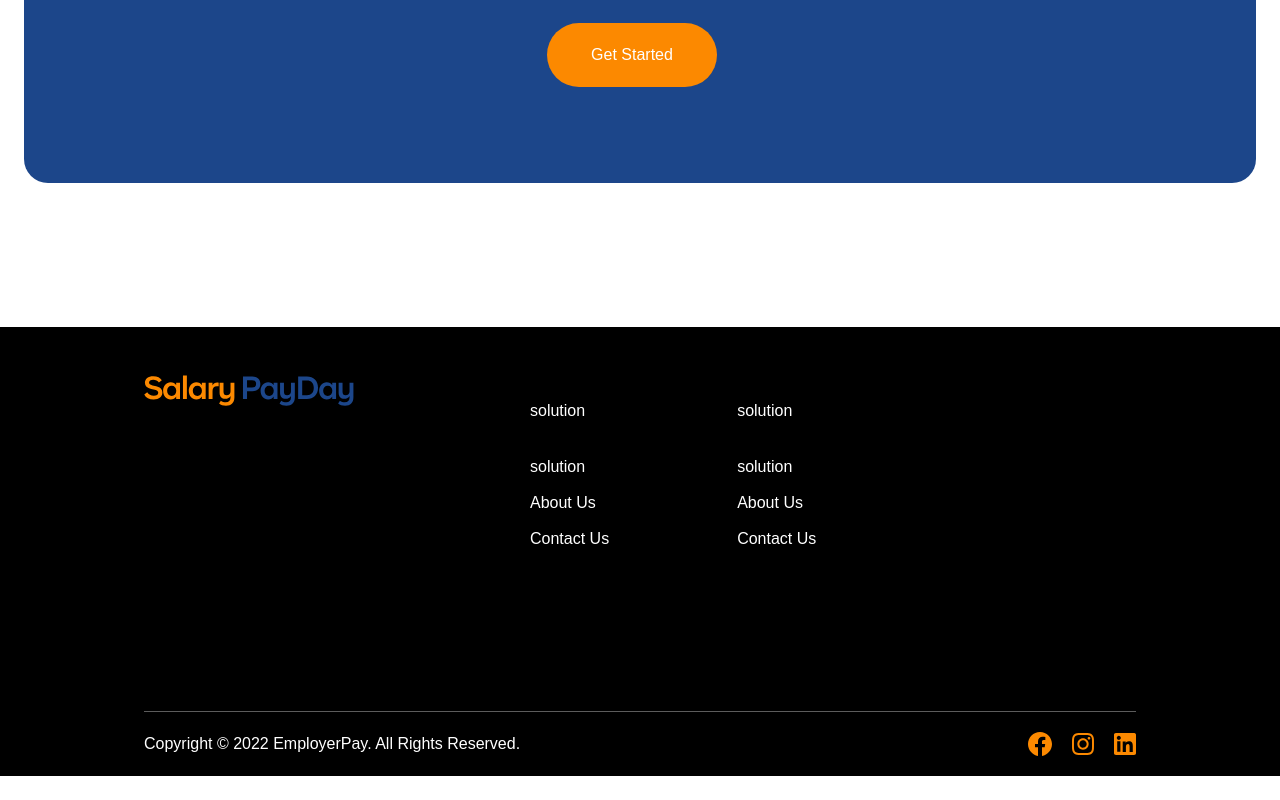
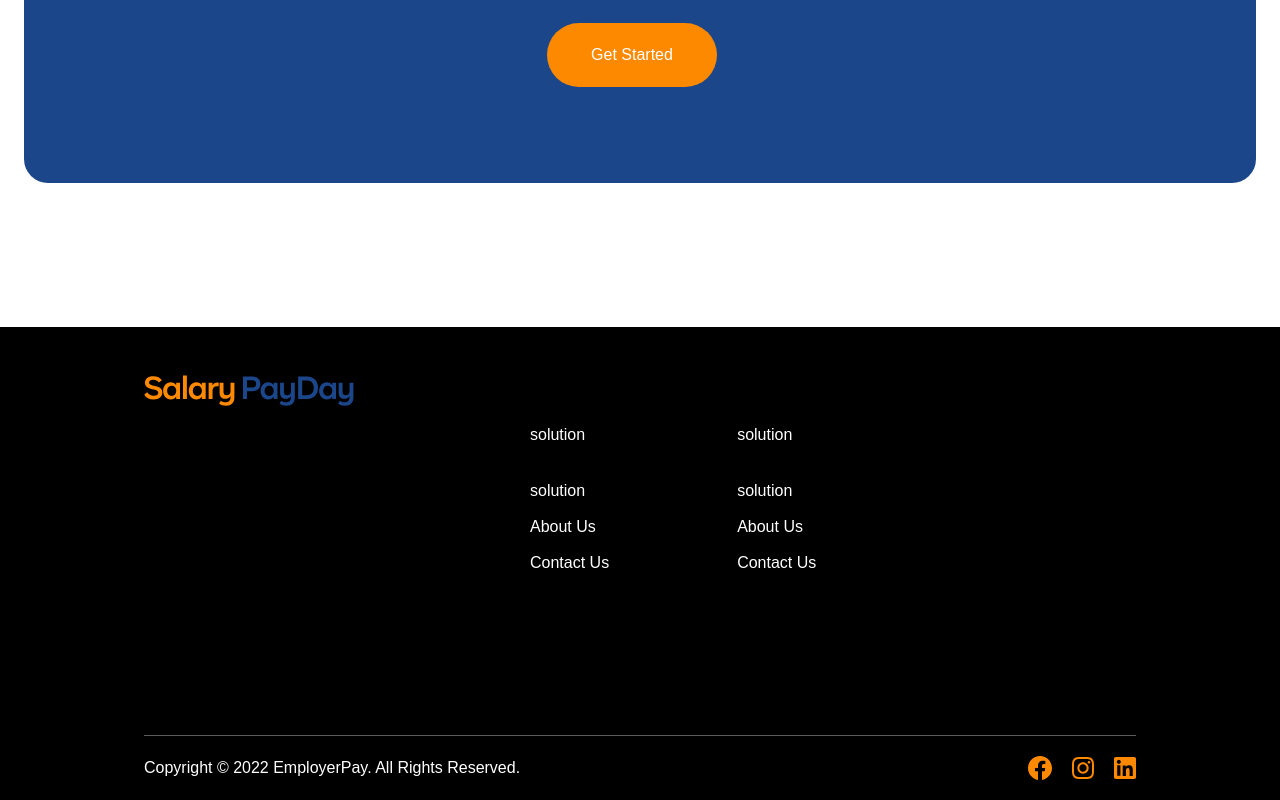
Before and after one commit to alademerin/salary-payday, a React (Vite) app: page / in a window 1280 px wide. Shown: the part 3852-4652 px from the top of the page. Before the commit the page ends 4628 px from the top, so only its background shows below. Built offline with nearby package versions, Linux system fonts and the light colour scheme; a web font is replaced by a local one.

Commit message:
Delete unused imports

```diff
--- a/src/pages/Homepage.jsx
+++ b/src/pages/Homepage.jsx
@@ -5,7 +5,6 @@ import DesktopSVG from "../assets/desktopSVG.svg";
 
 import Lock from "../assets/lock 1.png";
 import Easy from "../assets/easy 1.png";
-import InfinityLogo from "../assets/infinity 1.png";
 
 import Facebook from "../assets/facebook.svg";
 import Instagram from "../assets/instagram.svg";
@@ -17,10 +16,8 @@ import Step3 from "../assets/step3.svg";
 import Logo from "../assets/logo.svg";
 import Video from "../assets/video.svg";
 
-import Divider from "../assets/Divider.svg";
 
 import { Link } from "react-router-dom";
-// import Logo from "../assets/logo.svg";
 import Check from "../assets/check.png";
 const Homepage = () => {
   return (
@@ -183,7 +180,7 @@ const Homepage = () => {
           <div className="mr-44">
             <img src={Logo} />
           </div>
-          <div className="flex space-x-32">
+          <div className="flex mt-6 space-x-32">
             <div className="pt-6 mr-35">
               <p className="text-white mb-8">solution</p>
               <div className="space-y-3">
```
